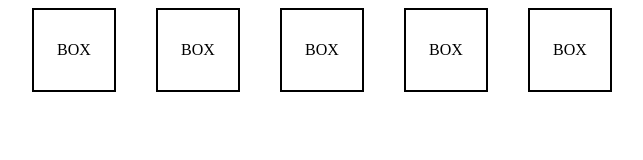
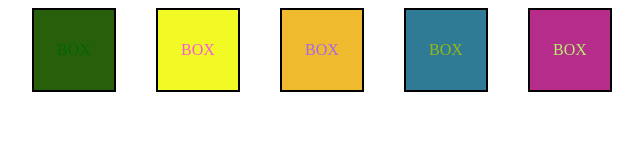
Before and after one commit to divyanshu433/WebDevlopment, a plain HTML site: page 21_js/index.html in a window 1280 px wide. Shown: the whole page, without its empty margins (318-961 px from the left). Drawn offline with Linux system fonts and the light colour scheme.

Commit message:
Generate random color

```diff
--- a/21_js/index.html
+++ b/21_js/index.html
@@ -30,5 +30,6 @@
         <div class="boxes">BOX</div>
         <div class="boxes">BOX</div>
     </div>
+    <script src="script.js"></script>
 </body>
 </html>
--- /dev/null
+++ b/21_js/script.js
@@ -0,0 +1,14 @@
+function random_col_gen (){
+    let c1 = Math.ceil(0 + Math.random() * 255);
+    let c2 = Math.ceil(0 + Math.random() * 255);
+    let c3 = Math.ceil(0 + Math.random() * 255);
+
+    return `rgb(${c1}, ${c2}, ${c3})`;;
+}
+
+let boxes =  document.querySelector(".container").children;
+
+Array.from(boxes).forEach(e=>{
+    e.style.color = random_col_gen();
+    e.style.backgroundColor = random_col_gen();
+})
```
